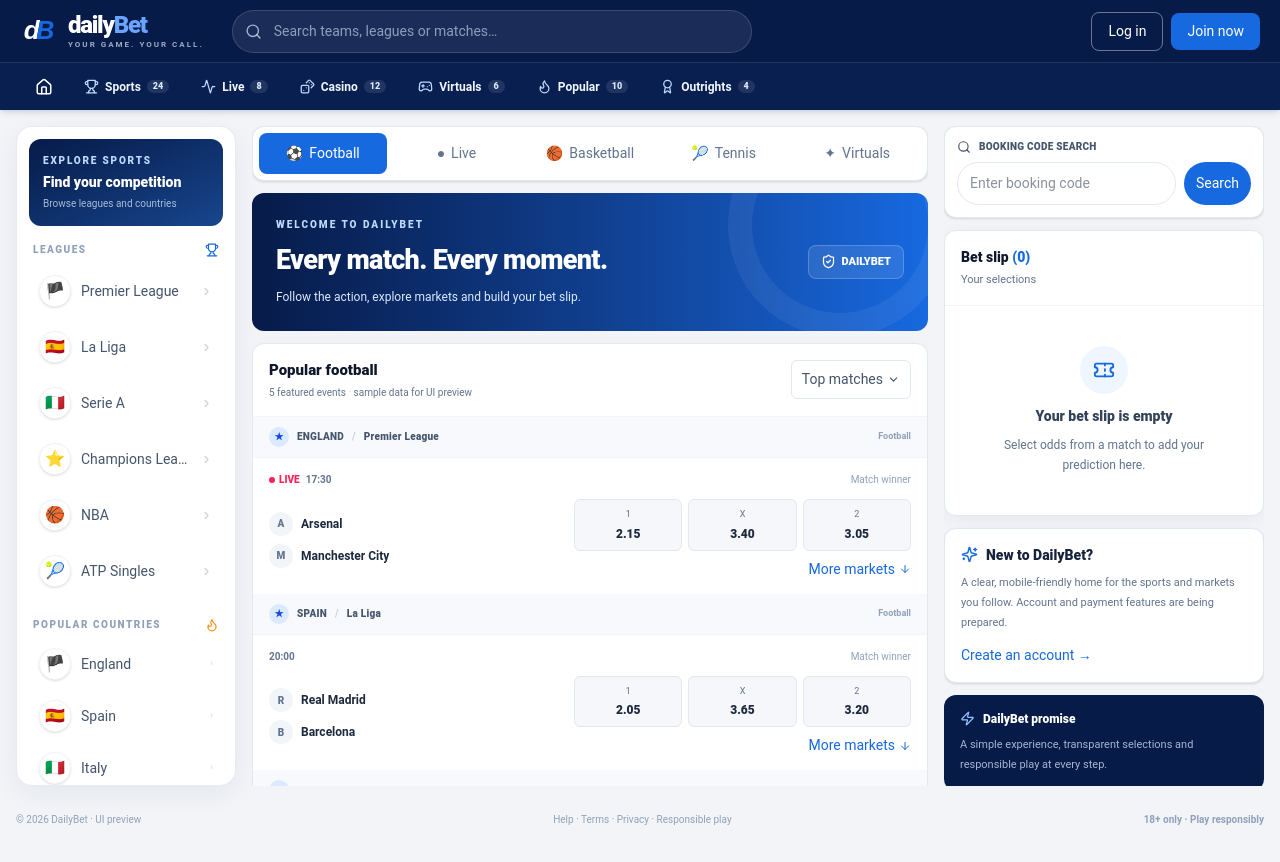
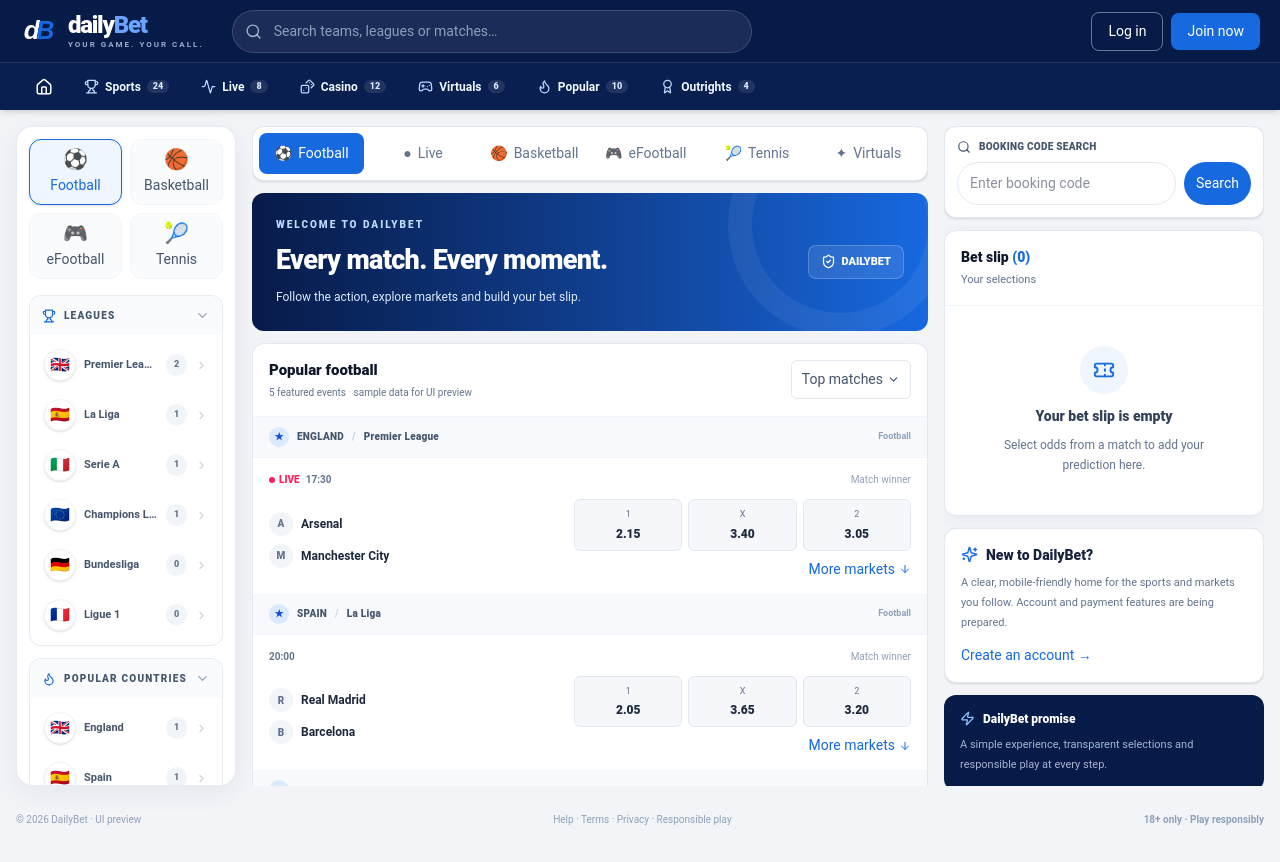
Before and after one commit to dailybet-dev/db_frontend, a Next.js app: page / in a window 1280 px wide. Built offline with nearby package versions, Linux system fonts and the light colour scheme.

Commit message:
Add sport selector, dynamic accordion sidebar and hidden scrollbars

```diff
--- a/components/sportsbook.tsx
+++ b/components/sportsbook.tsx
@@ -1,9 +1,9 @@
 "use client";
 
-import { useMemo, useState } from 'react';
-import { Activity, ArrowDown, Award, ChevronDown, CircleHelp, Clock3, Dices, Flame, Gamepad2, Home, Menu, Search, ShieldCheck, Smartphone, Sparkles, Ticket, Trophy, Wallet, X, Zap } from 'lucide-react';
+import { useMemo, useRef, useState } from 'react';
+import { Activity, ArrowDown, Award, ChevronDown, CircleHelp, Globe, Clock3, Dices, Flame, Gamepad2, Home, Menu, Search, ShieldCheck, Smartphone, Sparkles, Ticket, Trophy, Wallet, X, Zap } from 'lucide-react';
 
-type Sport = 'Football' | 'Basketball' | 'Tennis';
+type Sport = 'Football' | 'Basketball' | 'eFootball' | 'Tennis';
 type Match = { id: string; sport: Sport; league: string; region: string; start: string; live: boolean; home: string; away: string; odds: [string, string, string] };
 type Pick = { key: string; matchId: string; selection: string; price: number; home: string; away: string; league: string };
 
@@ -15,10 +15,12 @@ const matches: Match[] = [
   { id:'m5', sport:'Football', league:'Champions League', region:'EUROPE', start:'21:00', live:true, home:'Bayern Munich', away:'Paris Saint-Germain', odds:['2.30','3.55','2.75'] },
   { id:'m6', sport:'Basketball', league:'NBA', region:'UNITED STATES', start:'22:30', live:false, home:'Boston Celtics', away:'Miami Heat', odds:['1.72','—','2.08'] },
   { id:'m7', sport:'Tennis', league:'ATP Singles', region:'TOUR', start:'14:30', live:true, home:'A. Player', away:'B. Player', odds:['1.85','—','1.95'] },
+  { id:'m8', sport:'eFootball', league:'eFootball Champions Cup', region:'GLOBAL', start:'15:15', live:true, home:'Team Alpha', away:'Team Omega', odds:['1.88','3.60','2.20'] },
+  { id:'m9', sport:'eFootball', league:'eFootball International', region:'EUROPE', start:'16:00', live:false, home:'Pro United', away:'Digital FC', odds:['2.05','3.40','2.95'] },
 ];
 
-const sports: Array<{name: 'Football' | 'Basketball' | 'Tennis' | 'Live' | 'Virtuals'; icon: string}> = [
-  {name:'Football',icon:'⚽'},{name:'Live',icon:'●'},{name:'Basketball',icon:'🏀'},{name:'Tennis',icon:'🎾'},{name:'Virtuals',icon:'✦'}
+const sports: Array<{name: 'Football' | 'Basketball' | 'eFootball' | 'Tennis' | 'Live' | 'Virtuals'; icon: string}> = [
+  {name:'Football',icon:'⚽'},{name:'Live',icon:'●'},{name:'Basketball',icon:'🏀'},{name:'eFootball',icon:'🎮'},{name:'Tennis',icon:'🎾'},{name:'Virtuals',icon:'✦'}
 ];
 
 function Brand() {
@@ -35,6 +37,8 @@ export default function Sportsbook() {
   const [sport, setSport] = useState<string>('Football');
   const [selectedLeague, setSelectedLeague] = useState('');
   const [selectedCountry, setSelectedCountry] = useState('');
+  const [openSections, setOpenSections] = useState({leagues:true,popular:true,other:true});
+  const mainRef = useRef<HTMLElement | null>(null);
   const [filter, setFilter] = useState<'all'|'live'|'upcoming'>('all');
   const [query, setQuery] = useState('');
   const [picks, setPicks] = useState<Pick[]>([]);
@@ -52,6 +56,25 @@ export default function Sportsbook() {
   const stakeValue = Math.max(0, Number(stake) || 0);
   const payout = stakeValue*combined;
   const winBonus = picks.length >= 5 ? 125 : picks.length === 4 ? 100 : picks.length === 3 ? 50 : picks.length === 2 ? 25 : 0;
+  const sportCatalog = sport === 'Basketball' ? {
+    leagues:[{name:'NBA',icon:'🇺🇸'},{name:'EuroLeague',icon:'🇪🇺'},{name:'WNBA',icon:'🇺🇸'},{name:'NCAA',icon:'🇺🇸'}],
+    popular:[{name:'United States',region:'UNITED STATES',flag:'🇺🇸'},{name:'Spain',region:'SPAIN',flag:'🇪🇸'},{name:'Turkey',region:'TURKEY',flag:'🇹🇷'}],
+    other:[{name:'France',region:'FRANCE',flag:'🇫🇷'},{name:'Italy',region:'ITALY',flag:'🇮🇹'},{name:'Germany',region:'GERMANY',flag:'🇩🇪'},{name:'Australia',region:'AUSTRALIA',flag:'🇦🇺'},{name:'Canada',region:'CANADA',flag:'🇨🇦'},{name:'Uganda',region:'UGANDA',flag:'🇺🇬'}]
+  } : sport === 'eFootball' ? {
+    leagues:[{name:'eFootball Champions Cup',icon:'🎮'},{name:'eFootball International',icon:'🌐'},{name:'eFootball Pro League',icon:'🏆'}],
+    popular:[{name:'Global',region:'GLOBAL',flag:'🌐'},{name:'Europe',region:'EUROPE',flag:'🇪🇺'},{name:'Brazil',region:'BRAZIL',flag:'🇧🇷'}],
+    other:[{name:'Japan',region:'JAPAN',flag:'🇯🇵'},{name:'South Korea',region:'SOUTH KOREA',flag:'🇰🇷'},{name:'Argentina',region:'ARGENTINA',flag:'🇦🇷'},{name:'United States',region:'UNITED STATES',flag:'🇺🇸'}]
+  } : sport === 'Tennis' ? {
+    leagues:[{name:'ATP Singles',icon:'🎾'},{name:'WTA Singles',icon:'🎾'},{name:'Grand Slam',icon:'🏆'},{name:'Challenger Tour',icon:'🌍'}],
+    popular:[{name:'France',region:'FRANCE',flag:'🇫🇷'},{name:'United Kingdom',region:'UNITED KINGDOM',flag:'🇬🇧'},{name:'United States',region:'UNITED STATES',flag:'🇺🇸'},{name:'Australia',region:'AUSTRALIA',flag:'🇦🇺'}],
+    other:[{name:'Spain',region:'SPAIN',flag:'🇪🇸'},{name:'Italy',region:'ITALY',flag:'🇮🇹'},{name:'Germany',region:'GERMANY',flag:'🇩🇪'},{name:'Uganda',region:'UGANDA',flag:'🇺🇬'}]
+  } : {
+    leagues:[{name:'Premier League',icon:'🇬🇧'},{name:'La Liga',icon:'🇪🇸'},{name:'Serie A',icon:'🇮🇹'},{name:'Champions League',icon:'🇪🇺'},{name:'Bundesliga',icon:'🇩🇪'},{name:'Ligue 1',icon:'🇫🇷'}],
+    popular:[{name:'England',region:'ENGLAND',flag:'🇬🇧'},{name:'Spain',region:'SPAIN',flag:'🇪🇸'},{name:'Italy',region:'ITALY',flag:'🇮🇹'},{name:'Uganda',region:'UGANDA',flag:'🇺🇬'},{name:'United States',region:'UNITED STATES',flag:'🇺🇸'}],
+    other:[{name:'Germany',region:'GERMANY',flag:'🇩🇪'},{name:'France',region:'FRANCE',flag:'🇫🇷'},{name:'Portugal',region:'PORTUGAL',flag:'🇵🇹'},{name:'Netherlands',region:'NETHERLANDS',flag:'🇳🇱'},{name:'Brazil',region:'BRAZIL',flag:'🇧🇷'},{name:'Argentina',region:'ARGENTINA',flag:'🇦🇷'},{name:'Japan',region:'JAPAN',flag:'🇯🇵'},{name:'Australia',region:'AUSTRALIA',flag:'🇦🇺'},{name:'South Africa',region:'SOUTH AFRICA',flag:'🇿🇦'},{name:'Kenya',region:'KENYA',flag:'🇰🇪'},{name:'Tanzania',region:'TANZANIA',flag:'🇹🇿'},{name:'Nigeria',region:'NIGERIA',flag:'🇳🇬'},{name:'Ghana',region:'GHANA',flag:'🇬🇭'}]
+  };
+  const leagueCount = (name: string) => matches.filter(m=>m.sport===sport && m.league===name).length;
+  const countryCount = (region: string) => matches.filter(m=>m.sport===sport && m.region===region).length;
   const bonusPicks = picks.map(p => `${p.home} vs ${p.away} · ${p.selection} @ ${p.price.toFixed(2)}`);
 
   function togglePick(match: Match, label: string, value: string) {
@@ -109,22 +132,23 @@ export default function Sportsbook() {
     </header>
 
     <div className="mx-auto grid max-w-[1480px] grid-cols-1 items-start gap-4 px-2.5 py-4 sm:px-4 lg:grid-cols-[205px_minmax(0,1fr)_300px] lg:gap-4 xl:grid-cols-[220px_minmax(0,1fr)_320px]">
-      <aside className="hidden max-h-[calc(100vh-140px)] overflow-y-hidden overscroll-contain rounded-2xl border border-slate-200/80 bg-white p-3 shadow-[0_8px_28px_rgba(7,27,73,.06)] hover:overflow-y-auto lg:block">
-        <div className="mb-4 rounded-xl bg-gradient-to-br from-[#071b49] to-[#17468e] p-3.5 text-white"><p className="text-[10px] font-black tracking-[1.8px] text-blue-200">EXPLORE SPORTS</p><p className="mt-1 text-sm font-extrabold">Find your competition</p><p className="mt-1 text-[10px] leading-4 text-blue-100/75">Browse leagues and countries</p></div>
-        <section className="mb-5"><div className="mb-2 flex items-center justify-between px-1"><h2 className="text-[10px] font-black tracking-[1.5px] text-slate-400">LEAGUES</h2><Trophy size={14} className="text-[#1769e0]"/></div><div className="space-y-1">
-          {[{name:'Premier League',icon:'🏴'},{name:'La Liga',icon:'🇪🇸'},{name:'Serie A',icon:'🇮🇹'},{name:'Champions League',icon:'⭐'},{name:'NBA',icon:'🏀'},{name:'ATP Singles',icon:'🎾'}].map(item=><button key={item.name} onClick={()=>chooseLeague(item.name)} className={'group flex w-full items-center gap-2.5 rounded-xl px-2.5 py-2.5 text-left text-[11px] font-bold transition '+(selectedLeague===item.name?'bg-blue-50 text-[#1769e0] ring-1 ring-blue-100':'text-slate-600 hover:bg-slate-50')}><span className="grid h-8 w-8 shrink-0 place-items-center rounded-full border border-slate-100 bg-white text-base shadow-sm">{item.icon}</span><span className="min-w-0 flex-1 truncate">{item.name}</span><ChevronDown size={13} className="-rotate-90 text-slate-300 transition group-hover:text-[#1769e0]"/></button>)}
-        </div></section>
-        <section className="mb-5"><div className="mb-2 flex items-center justify-between px-1"><h2 className="text-[10px] font-black tracking-[1.5px] text-slate-400">POPULAR COUNTRIES</h2><Flame size={14} className="text-orange-400"/></div><div className="space-y-1">
-          {[{name:'England',region:'ENGLAND',flag:'🏴'},{name:'Spain',region:'SPAIN',flag:'🇪🇸'},{name:'Italy',region:'ITALY',flag:'🇮🇹'},{name:'Uganda',region:'UGANDA',flag:'🇺🇬'},{name:'United States',region:'UNITED STATES',flag:'🇺🇸'}].map(item=><button key={item.region} onClick={()=>chooseCountry(item.region)} className={'flex w-full items-center gap-2.5 rounded-xl px-2.5 py-2 text-left text-[11px] font-semibold transition '+(selectedCountry===item.region?'bg-blue-50 text-[#1769e0] ring-1 ring-blue-100':'text-slate-600 hover:bg-slate-50')}><span className="grid h-8 w-8 shrink-0 place-items-center rounded-full border border-slate-100 bg-white text-base shadow-sm">{item.flag}</span><span className="flex-1">{item.name}</span><span className="text-[9px] text-slate-300">›</span></button>)}
-        </div></section>
-        <section><div className="mb-2 flex items-center justify-between px-1"><h2 className="text-[10px] font-black tracking-[1.5px] text-slate-400">OTHER COUNTRIES</h2><ChevronDown size={14} className="text-slate-400"/></div><div className="space-y-1">
-          {[{name:'Germany',region:'GERMANY',flag:'🇩🇪'},{name:'France',region:'FRANCE',flag:'🇫🇷'},{name:'Portugal',region:'PORTUGAL',flag:'🇵🇹'},{name:'Netherlands',region:'NETHERLANDS',flag:'🇳🇱'},{name:'Brazil',region:'BRAZIL',flag:'🇧🇷'},{name:'Argentina',region:'ARGENTINA',flag:'🇦🇷'},{name:'Japan',region:'JAPAN',flag:'🇯🇵'},{name:'Australia',region:'AUSTRALIA',flag:'🇦🇺'},{name:'South Africa',region:'SOUTH AFRICA',flag:'🇿🇦'},{name:'Kenya',region:'KENYA',flag:'🇰🇪'},{name:'Tanzania',region:'TANZANIA',flag:'🇹🇿'},{name:'Nigeria',region:'NIGERIA',flag:'🇳🇬'},{name:'Ghana',region:'GHANA',flag:'🇬🇭'}].map(item=><button key={item.region} onClick={()=>chooseCountry(item.region)} className={'flex w-full items-center gap-2.5 rounded-xl px-2.5 py-2 text-left text-[11px] font-semibold transition '+(selectedCountry===item.region?'bg-blue-50 text-[#1769e0] ring-1 ring-blue-100':'text-slate-600 hover:bg-slate-50')}><span className="grid h-8 w-8 shrink-0 place-items-center rounded-full border border-slate-100 bg-white text-base shadow-sm">{item.flag}</span><span className="flex-1">{item.name}</span><span className="text-[9px] text-slate-300">›</span></button>)}
-        </div></section>
-        {(selectedLeague||selectedCountry)&&<button onClick={()=>{setSelectedLeague('');setSelectedCountry('');setSport('Football');setFilter('all')}} className="mt-4 w-full rounded-xl border border-blue-100 bg-blue-50 px-3 py-2.5 text-[11px] font-extrabold text-[#1769e0] transition hover:bg-blue-100">Clear selection</button>}
-        <div className="mt-5 rounded-xl border border-emerald-100 bg-emerald-50/70 p-3"><p className="text-[10px] font-extrabold text-emerald-800">Play responsibly</p><p className="mt-1 text-[10px] leading-4 text-emerald-800/70">Only bet what you can afford to lose.</p></div>
+      <aside className="hidden max-h-[calc(100vh-140px)] overflow-y-hidden overscroll-contain [scrollbar-width:none] [&::-webkit-scrollbar]:hidden rounded-2xl border border-slate-200/80 bg-white p-3 shadow-[0_8px_28px_rgba(7,27,73,.06)] hover:overflow-y-auto lg:block">
+        <div className="mb-4 grid grid-cols-2 gap-2">
+          {[{name:'Football',icon:'⚽'},{name:'Basketball',icon:'🏀'},{name:'eFootball',icon:'🎮'},{name:'Tennis',icon:'🎾'}].map(item=><button key={item.name} onClick={()=>chooseSport(item.name)} className={'flex min-h-[66px] flex-col items-center justify-center gap-1.5 rounded-xl border px-2 py-2 text-[11px] font-extrabold transition '+(sport===item.name?'border-[#1769e0] bg-blue-50 text-[#1769e0] shadow-sm':'border-slate-100 bg-slate-50/80 text-slate-600 hover:border-blue-200 hover:bg-blue-50/60')}><span className="text-xl leading-none">{item.icon}</span>{item.name}</button>)}
+        </div>
+        {[
+          {key:'leagues',title:'LEAGUES',icon:<Trophy size={14}/>,items:sportCatalog.leagues,type:'league'},
+          {key:'popular',title:'POPULAR COUNTRIES',icon:<Flame size={14}/>,items:sportCatalog.popular,type:'country'},
+          {key:'other',title:'OTHER COUNTRIES',icon:<Globe size={14}/>,items:sportCatalog.other,type:'country'}
+        ].map(section=><section key={section.key} className="mb-3 overflow-hidden rounded-xl border border-slate-200/80 bg-white">
+          <button onClick={()=>setOpenSections(old=>({...old,[section.key]:!old[section.key as keyof typeof old]}))} aria-expanded={openSections[section.key as keyof typeof openSections]} className="flex w-full items-center justify-between bg-slate-50/80 px-3 py-3 text-left"><span className="flex items-center gap-2 text-[10px] font-black tracking-[1.2px] text-slate-600"><span className="text-[#1769e0]">{section.icon}</span>{section.title}</span><ChevronDown size={15} className={'text-slate-400 transition-transform '+(openSections[section.key as keyof typeof openSections]?'':'-rotate-90')}/></button>
+          {openSections[section.key as keyof typeof openSections]&&<div className="space-y-0.5 p-1.5">{section.items.map((item:any)=>{const count=section.type==='league'?leagueCount(item.name):countryCount(item.region);const active=section.type==='league'?selectedLeague===item.name:selectedCountry===item.region;return <button key={item.name} onClick={()=>section.type==='league'?chooseLeague(item.name):chooseCountry(item.region)} className={'group flex w-full items-center gap-2 rounded-lg px-2 py-2 text-left transition '+(active?'bg-blue-50 text-[#1769e0]':'text-slate-600 hover:bg-slate-50')}><span className="grid h-8 w-8 shrink-0 place-items-center rounded-full border border-slate-100 bg-white text-base shadow-sm">{item.flag||item.icon}</span><span className="min-w-0 flex-1 truncate text-[11px] font-semibold">{item.name}</span><span className="min-w-[21px] rounded-full bg-slate-100 px-1.5 py-1 text-center text-[9px] font-extrabold tabular-nums text-slate-500">{count}</span><ChevronDown size={13} className="-rotate-90 text-slate-300 transition group-hover:text-[#1769e0]"/></button>})}</div>}
+        </section>)}
+        {(selectedLeague||selectedCountry)&&<button onClick={()=>{setSelectedLeague('');setSelectedCountry('');setSport('Football');setFilter('all')}} className="mb-3 w-full rounded-xl border border-blue-100 bg-blue-50 px-3 py-2.5 text-[11px] font-extrabold text-[#1769e0] transition hover:bg-blue-100">Clear selection</button>}
+        <div className="rounded-xl border border-emerald-100 bg-emerald-50/70 p-3"><p className="text-[10px] font-extrabold text-emerald-800">Play responsibly</p><p className="mt-1 text-[10px] leading-4 text-emerald-800/70">Only bet what you can afford to lose.</p></div>
       </aside>
 
-      <main className="min-w-0 lg:max-h-[calc(100vh-140px)] lg:overflow-y-hidden lg:overscroll-contain lg:hover:overflow-y-auto">
+      <main ref={mainRef} className="min-w-0 lg:max-h-[calc(100vh-140px)] lg:overflow-y-hidden lg:overscroll-contain [scrollbar-width:none] [&::-webkit-scrollbar]:hidden lg:hover:overflow-y-auto">
         <nav className="mb-3 flex gap-1.5 overflow-x-auto rounded-xl border border-slate-200 bg-white p-1.5 shadow-sm">{sports.map(s=><button key={s.name} onClick={()=>chooseSport(s.name)} className={'shrink-0 rounded-lg px-3 py-2.5 text-xs font-extrabold transition sm:flex-1 sm:px-2 '+((sport===s.name||(s.name==='Live'&&filter==='live'))?'bg-[#1769e0] text-white':'text-slate-500 hover:bg-slate-100')}><span className="mr-1.5">{s.icon}</span>{s.name}</button>)}</nav>
         <section className="relative mb-3 overflow-hidden rounded-xl bg-gradient-to-r from-[#071b49] via-[#103e8d] to-[#1769e0] px-4 py-5 text-white sm:px-6 sm:py-6"><div className="absolute -right-6 -top-20 h-56 w-56 rounded-full border-[24px] border-white/[.06]"/><div className="relative z-10 flex items-center justify-between gap-3"><div><p className="text-[9px] font-black tracking-[2px] text-blue-200 sm:text-[10px]">WELCOME TO DAILYBET</p><h1 className="mt-2 text-[21px] font-black tracking-tight sm:text-[27px]">Every match. Every moment.</h1><p className="mt-1.5 max-w-sm text-[11px] leading-5 text-blue-100 sm:text-xs">Follow the action, explore markets and build your bet slip.</p></div><div className="hidden rounded-lg border border-white/20 bg-white/10 px-3 py-2 text-[11px] font-extrabold sm:block"><ShieldCheck className="mr-1.5 inline" size={15}/>DAILYBET</div></div></section>
         <section className="overflow-hidden rounded-xl border border-slate-200 bg-white shadow-[0_4px_18px_rgba(7,27,73,.04)]">
@@ -136,10 +160,10 @@ export default function Sportsbook() {
             </article>
           </div>)}
         </section>
-        <div className="mt-3 flex items-start gap-2 rounded-lg border border-blue-100 bg-blue-50/70 p-3 text-[10px] leading-4 text-slate-500"><CircleHelp size={15} className="mt-0.5 shrink-0 text-[#1769e0]"/><p><b className="text-slate-700">Preview environment.</b> Fixtures and prices are illustrative, not live. Real-time odds and bet placement are disabled until approved sportsbook infrastructure is connected.</p></div>
+        <div className="mt-3 flex items-start gap-2 rounded-lg border border-blue-100 bg-blue-50/70 p-3 text-[10px] leading-4 text-slate-500"><CircleHelp size={15} className="mt-0.5 shrink-0 text-[#1769e0]"/><p><b className="text-slate-700">Preview environment.</b> Fixtures and prices are illustrative, not live. Real-time odds and bet placement are disabled until approved sportsbook infrastructure is connected.</p></div><div className="flex justify-center py-6"><button onClick={()=>mainRef.current?.scrollTo({top:0,behavior:"smooth"})} className="inline-flex items-center gap-2 rounded-full border border-[#d7e5ff] bg-white px-5 py-2.5 text-xs font-extrabold text-[#1769e0] shadow-[0_4px_16px_rgba(7,27,73,.08)] transition hover:border-[#1769e0] hover:bg-blue-50"><ArrowDown size={14} className="rotate-180"/>Back to top</button></div>
       </main>
 
-      <aside className="hidden max-h-[calc(100vh-140px)] space-y-3 overflow-y-hidden overscroll-contain hover:overflow-y-auto lg:block">        <section className="rounded-xl border border-slate-200 bg-white p-3 shadow-sm">
+      <aside className="hidden max-h-[calc(100vh-140px)] space-y-3 overflow-y-hidden overscroll-contain [scrollbar-width:none] [&::-webkit-scrollbar]:hidden hover:overflow-y-auto lg:block">        <section className="rounded-xl border border-slate-200 bg-white p-3 shadow-sm">
           <label htmlFor="booking-code" className="mb-2 flex items-center gap-2 text-[10px] font-black tracking-wide text-slate-600"><Search size={14}/>BOOKING CODE SEARCH</label>
           <div className="flex gap-2">
             <input id="booking-code" value={bookingCode} onChange={e=>setBookingCode(e.target.value)} placeholder="Enter booking code" className="min-w-0 w-full rounded-full border border-slate-200 bg-white px-3 py-2.5 text-xs outline-none focus:rounded-full focus:border-blue-400 focus:outline-none focus:ring-0"/>
```
